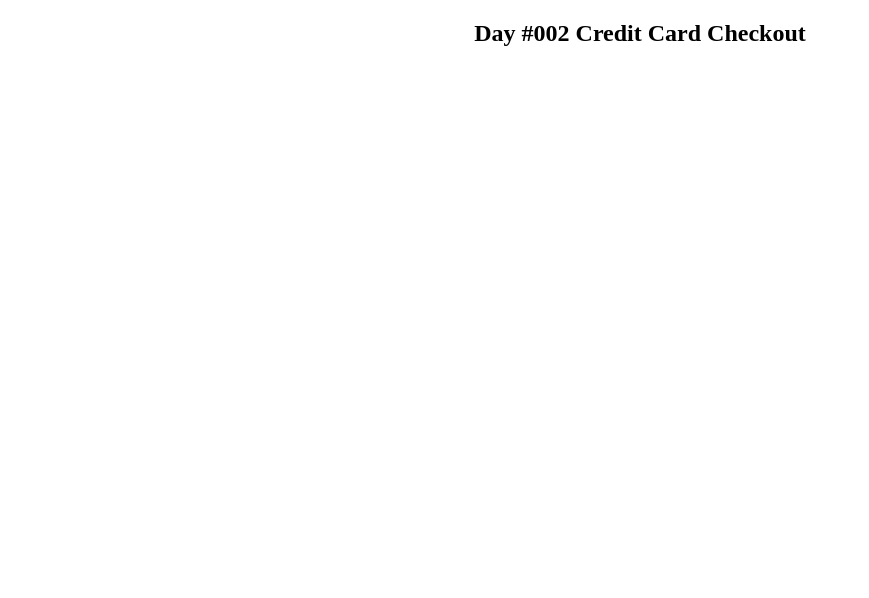
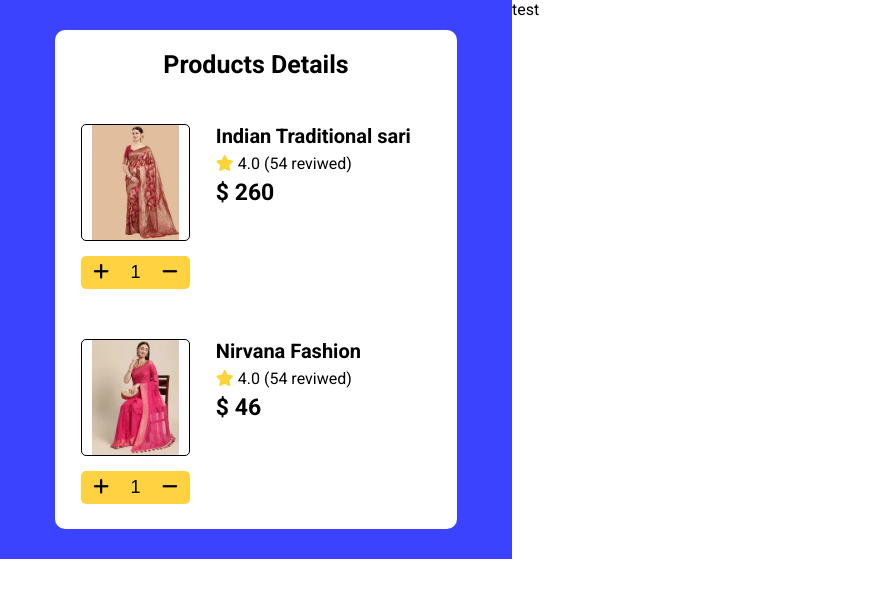
Before and after one commit to PaulBaretto/DailyUI, a plain HTML site: page day-002/index.html in a window 1280 px wide. Shown: the whole page, without its empty margins (0-869 px from the left). Drawn offline with Linux system fonts and the light colour scheme.

Commit message:
commit 02

```diff
--- /dev/null
+++ b/day-002/assets/css/style.css
@@ -0,0 +1,104 @@
+
+*{
+    margin: 0;
+}
+
+.sf-container{
+    display: grid;
+    grid-template-columns: 40% 60%;
+    /* padding-inline: 20px; */
+    font-family: "Roboto", sans-serif;
+}
+
+.sf-products-details{
+    background-color: #3B43FE;
+    padding: 30px 55px;
+}
+.products-details-holder{
+    background-color: #fff;
+    border-radius: 10px;
+}
+.products-details-holder h3{
+    font-weight: 600;
+    color: #000;
+    font-size: 25px;
+    text-align: center;
+    padding-block: 20px;
+}
+.products-holder{
+    display: grid;
+    grid-template-columns: 40% 60%;
+    padding-block: 25px;
+}
+.products-img-count{
+    display: grid;
+    justify-content: center;
+    row-gap: 15px;
+}
+.products-img-count .img-holder{
+    max-width: 150px;
+    max-height: 115px;
+    margin-inline: auto;
+    padding-inline: 10px;
+    border: 1px solid #000;
+    border-radius: 5px;
+}
+.products-img-count .img-holder img{
+    width: 100%;
+    height: 100%;
+}
+.product-counts{
+    display: grid;
+    grid-template-columns: 30% auto 30%;
+    justify-content: space-between;
+    background-color: #FFD241;
+    padding: 5px;
+    border-radius: 5px;
+}
+.product-counts button{
+    display: grid;
+    align-items: center;
+    justify-content: center;
+    background-color: transparent;
+    border: none;
+    outline: none;
+    cursor: pointer;
+}
+.product-counts button span{
+    font-size: 18px;
+    color: #000;
+}
+.product-counts .products-in-cart{
+    width: 20px;
+    text-align: center;
+    background-color: transparent;
+    border: none;
+    outline: none;
+    font-size: 18px;
+    font-weight: 400;
+}
+
+.products-mine-details{
+    display: grid;
+    align-items: start;
+    align-content: start;
+    row-gap: 6px;
+}
+.products-mine-details h4{
+    font-size: 20px;
+    font-weight: 700;
+}
+.products-mine-details .product-cost{
+    font-size: 23px;
+}
+.products-mine-details .ratings span i{
+    color: #FCD439;
+}
+
+
+@media only screen and (max-width:480px){
+    .sf-container{
+        /* grid-template-columns: 100% 100%; */
+        grid-template-columns: repeat(1, 1fr);
+    }
+}
--- a/day-002/index.html
+++ b/day-002/index.html
@@ -1,16 +1,80 @@
 <!DOCTYPE html>
 <html lang="en">
+
 <head>
     <meta charset="UTF-8">
     <meta name="viewport" content="width=device-width, initial-scale=1.0">
     <title>Day #002 Credit Card Checkout</title>
+    <!-- font awosome  -->
+    <link rel="stylesheet" href="https://cdnjs.cloudflare.com/ajax/libs/font-awesome/6.5.1/css/all.min.css"
+        integrity="sha512-DTOQO9RWCH3ppGqcWaEA1BIZOC6xxalwEsw9c2QQeAIftl+Vegovlnee1c9QX4TctnWMn13TZye+giMm8e2LwA=="
+        crossorigin="anonymous" referrerpolicy="no-referrer" />
+    <!-- google fonts  -->
+    <link rel="preconnect" href="https://fonts.googleapis.com">
+    <link rel="preconnect" href="https://fonts.gstatic.com" crossorigin>
+    <link href="https://fonts.googleapis.com/css2?family=Roboto:wght@400;700;900&display=swap" rel="stylesheet">
+
+    <link rel="stylesheet" href="assets/css/style.css">
 </head>
+
 <body>
-    <H2 style="text-align: center;">Day #002 Credit Card Checkout</H2>
+
+    <div class="sf-main">
+        <div class="sf-container">
+            <div class="sf-products-details">
+                <div class="products-details-holder">
+                    <h3>Products Details</h3>
+                    <div class="products-holder">
+                        <div class="products-img-count">
+                            <div class="img-holder">
+                                <img src="assets/images/product-01.webp" alt="Product 01">
+                            </div>
+                            <div class="product-counts">
+                                <button class="incress-btn"><span><i class="fa-solid fa-plus"></i></span></button>
+                                <input type="text" value="1" class="products-in-cart">
+                                <button class="decress-btn"><span><i class="fa-solid fa-minus"></i></span></button>
+                            </div>
+                        </div>
+                        <div class="products-mine-details">
+                            <h4>Indian Traditional sari</h4>
+                            <p class="ratings">
+                                <span><i class="fa-solid fa-star"></i></span> 4.0 (54 reviwed)
+                            </p>
+                            <h4 class="product-cost">$ 260</h4>
+                        </div>
+                    </div>
+                    <div class="products-holder">
+                        <div class="products-img-count">
+                            <div class="img-holder">
+                                <img src="assets/images/product-02.webp" alt="Product 02">
+                            </div>
+                            <div class="product-counts">
+                                <button class="incress-btn"><span><i class="fa-solid fa-plus"></i></span></button>
+                                <input type="text" value="1" class="products-in-cart">
+                                <button class="decress-btn"><span><i class="fa-solid fa-minus"></i></span></button>
+                            </div>
+                        </div>
+                        <div class="products-mine-details">
+                            <h4>Nirvana Fashion</h4>
+                            <p class="ratings">
+                                <span><i class="fa-solid fa-star"></i></span> 4.0 (54 reviwed)
+                            </p>
+                            <h4 class="product-cost">$ 46</h4>
+                        </div>
+                    </div>
+                </div>
+            </div>
+            <div class="sf-from-holder">test</div>
+        </div>
+    </div>
+
+    <script src="assets/js/main.js"></script>
 </body>
+
 </html>
 
 <!--
     Designs
     https://x.com/Neel_Monpara_/status/1745372736648798623?s=20
+    https://pbs.twimg.com/media/GDjPQNVaYAExQUJ?format=jpg&name=large
 -->
```
Also changed, not shown: day-002/assets/images/product-01.webp (added), day-002/assets/images/product-02.webp (added), day-002/assets/js/main.js (added).
